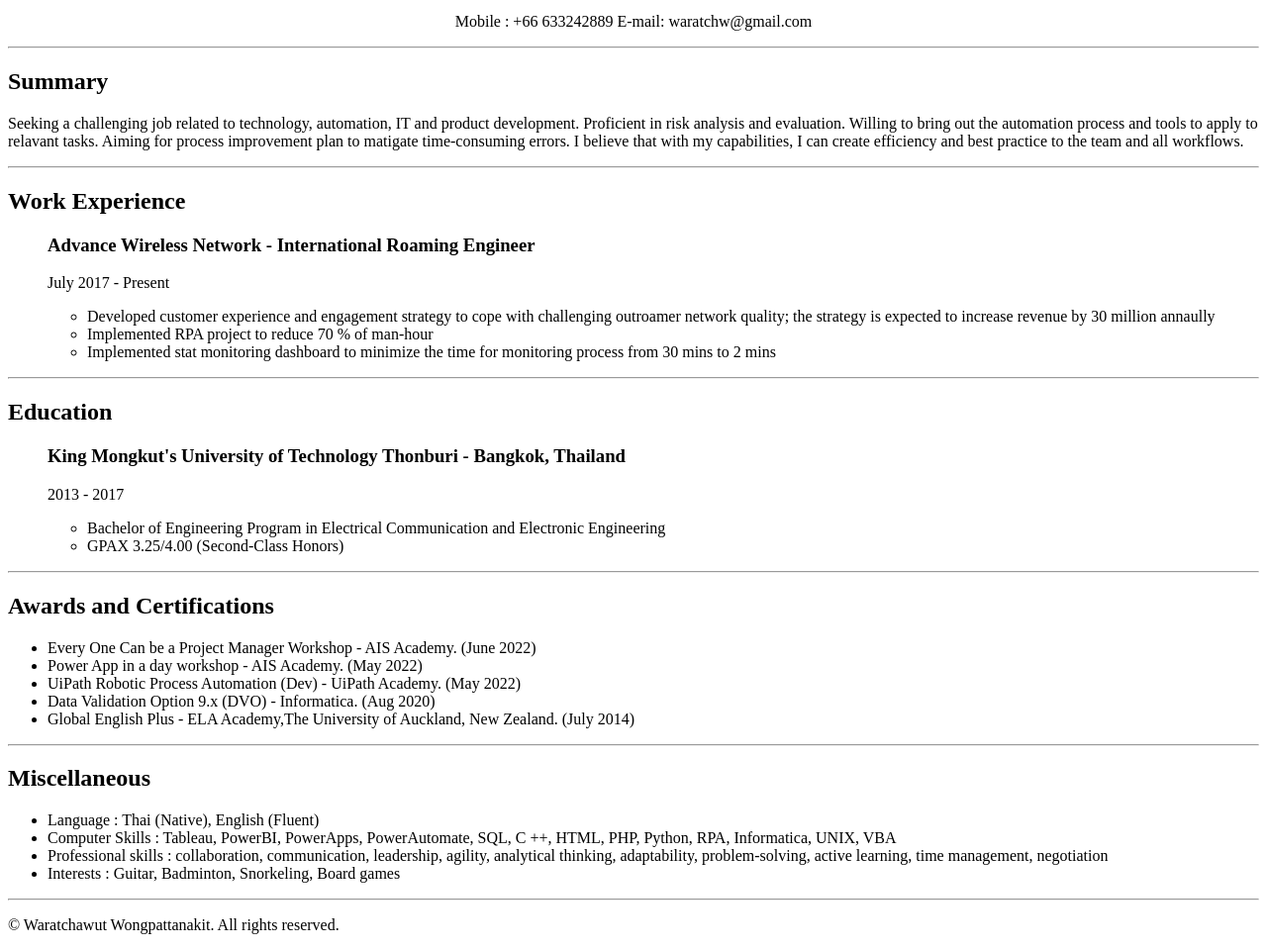
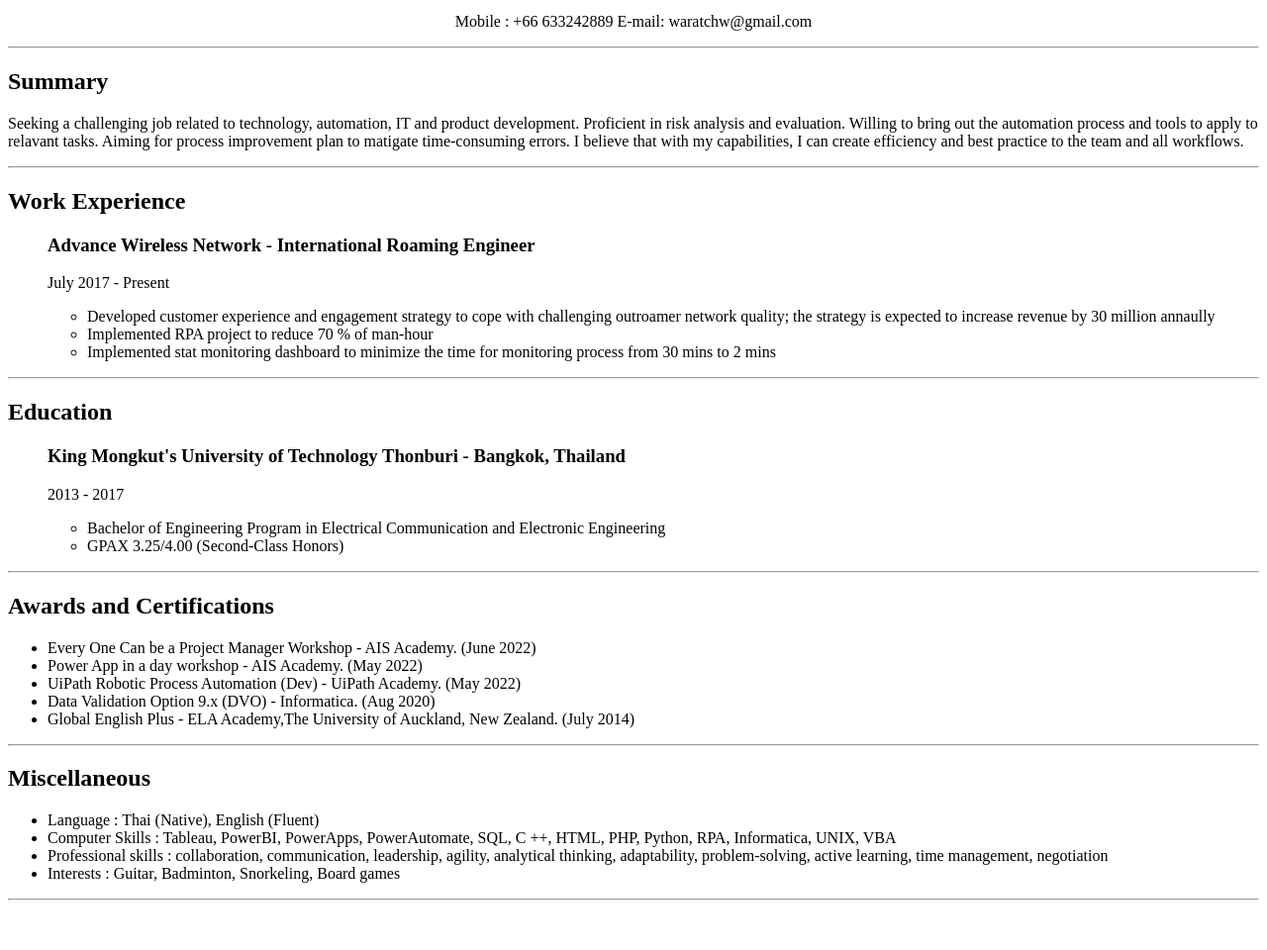
Before and after one commit to waratchawut/resume-WaratchawutWong, a plain HTML site: page index.html in a window 1280 px wide. Shown: the part 101-1061 px from the top of the page at 99% size. After the commit the page ends 1019 px from the top, so only its background shows below. Drawn offline with Linux system fonts and the light colour scheme.

Commit message:
index.html

```diff
--- a/index.html
+++ b/index.html
@@ -64,9 +64,6 @@
   <hr />
 
 
-  <footer>
-    <p>© Waratchawut Wongpattanakit. All rights reserved.</p>
-  </footer>
 </body>
 
 </html>
```
